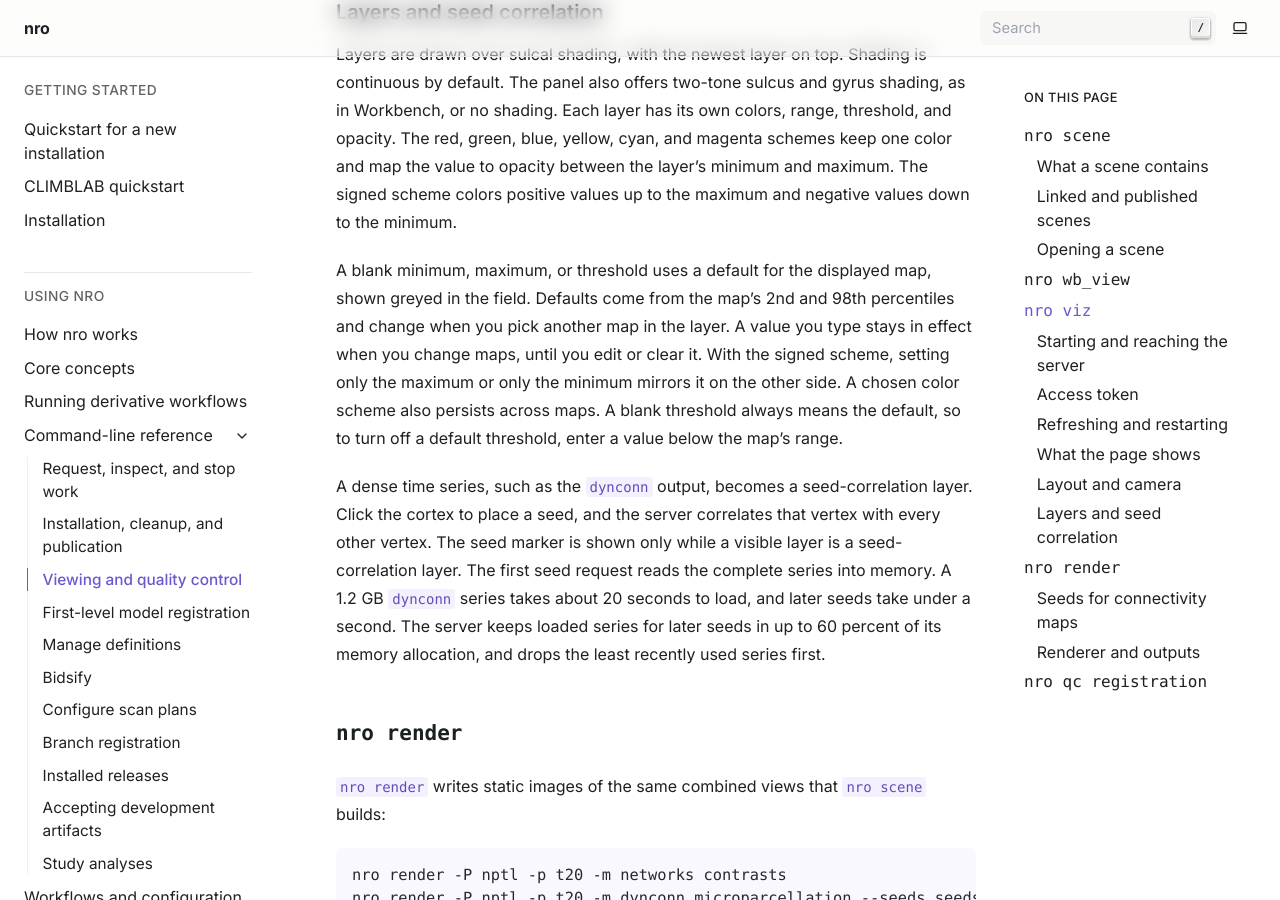
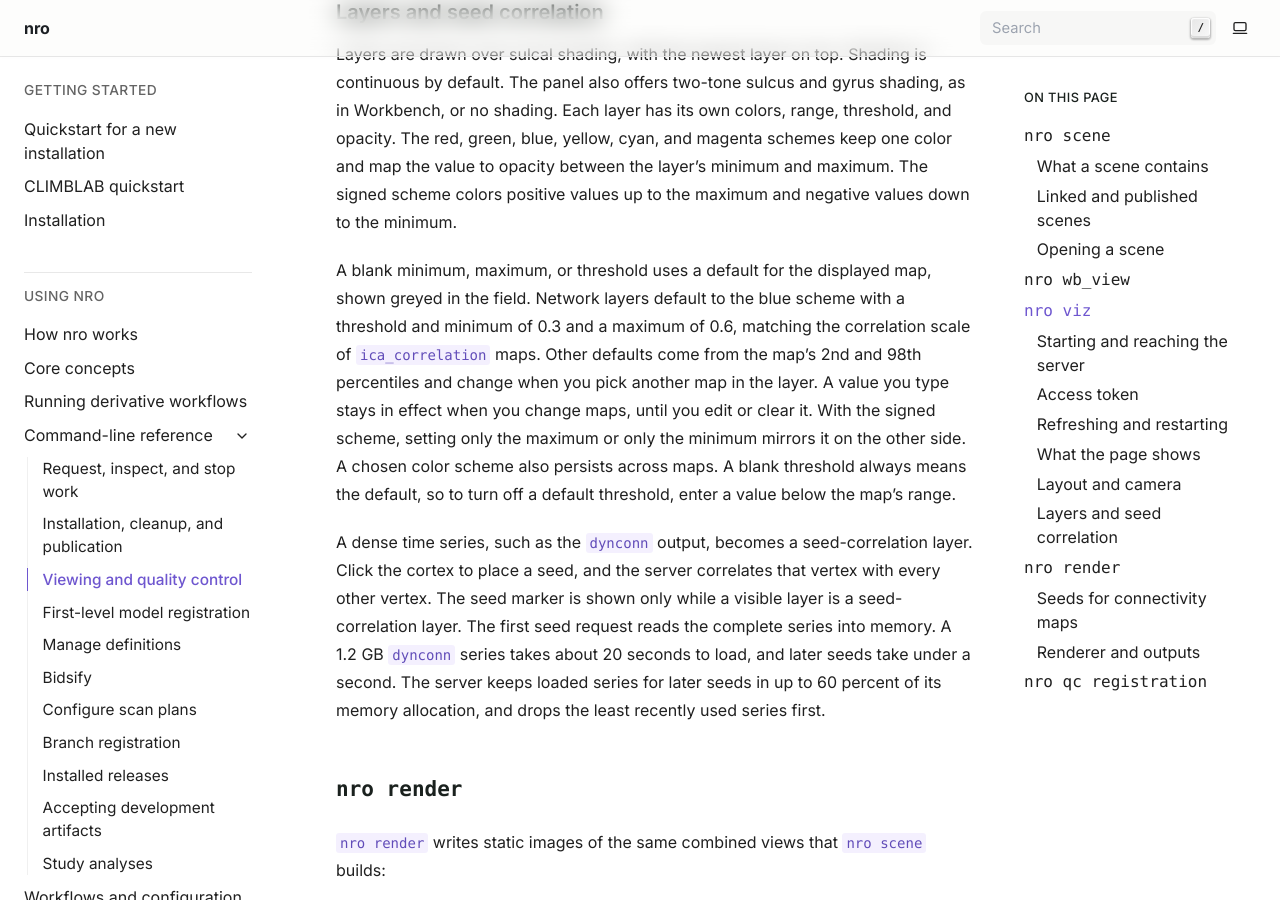
Before and after one commit to CLiMBlab-Stanford/nro, a Sphinx documentation site: the page built from docs/commands/viewing.md, in a window 1280 px wide and 900 px high, scrolled down 5751 px. Built offline with Sphinx 7.4.7, drawn with Linux system fonts in a browser that asks for light colours; pages that are not in the unit, such as notebooks, are missing from menus.

Commit message:
Default to global_gm_signal cleaning and ica_correlation networks, release 0.43.3
The main clean configuration now regresses global_gm_signal, the
standardized cerebral-cortex mean, in place of global_signal. The main
networks configuration now uses ica_correlation. The packaged
ica-correlation starter is replaced by ica-loading, which keeps ICA
loading maps for comparison. The methods report recognizes the new
default nuisance set.

nro viz opens networks layers with the blue scheme, threshold and
minimum 0.3, and maximum 0.6, matching the correlation scale of
ica_correlation maps.

Assisted-by: Claude Code:claude-opus-5-5

```diff
--- a/docs/commands/viewing.md
+++ b/docs/commands/viewing.md
@@ -231,8 +231,10 @@ maximum. The signed scheme colors positive values up to the maximum and
 negative values down to the minimum.
 
 A blank minimum, maximum, or threshold uses a default for the displayed map,
-shown greyed in the field. Defaults come from the map's 2nd and 98th
-percentiles and change when you pick another map in the layer. A value you
+shown greyed in the field. Network layers default to the blue scheme with a
+threshold and minimum of 0.3 and a maximum of 0.6, matching the correlation
+scale of `ica_correlation` maps. Other defaults come from the map's 2nd and
+98th percentiles and change when you pick another map in the layer. A value you
 type stays in effect when you change maps, until you edit or clear it. With
 the signed scheme, setting only the maximum or only the minimum mirrors it on
 the other side. A chosen color scheme also persists across maps. A blank
--- a/nro/viz/static/viz.js
+++ b/nro/viz/static/viz.js
@@ -695,6 +695,10 @@ function syncInputs(layer) {
 function defaultScale(layer) {
   if (layer.meta.kind === "label") return {};
   if (layer.meta.kind === "connectivity") return { cmap: "signed", max: 0.6, threshold: null, min: -0.6 };
+  // Network maps are correlations with a network's time course. Show the
+  // network's own side from r = 0.3, fully opaque by r = 0.6.
+  if (layer.meta.module === "networks" && layer.meta.kind === "metric")
+    return { cmap: "blue", min: 0.3, max: 0.6, threshold: 0.3 };
   if (!layer.values) return {};
   const { quantile, zeroFraction } = summarize(layer.values);
   const low = quantile(0.02);
--- a/pyproject.toml
+++ b/pyproject.toml
@@ -4,7 +4,7 @@ build-backend = "setuptools.build_meta"
 
 [project]
 name = "nro"
-version = "0.43.2"
+version = "0.43.3"
 description = "BIDS fMRI derivative processing and orchestration"
 requires-python = ">=3.12"
 dependencies = [
```
Also changed, not shown: docs/configuration.md (+1 -1 lines), docs/modules/clean.md (+2 -1 lines), docs/modules/func.md (+3 -2 lines), docs/modules/networks.md (+4 -4 lines), nro/methods/templates/clean/01_cleaning.md (+1 -1 lines), 12 other files.
